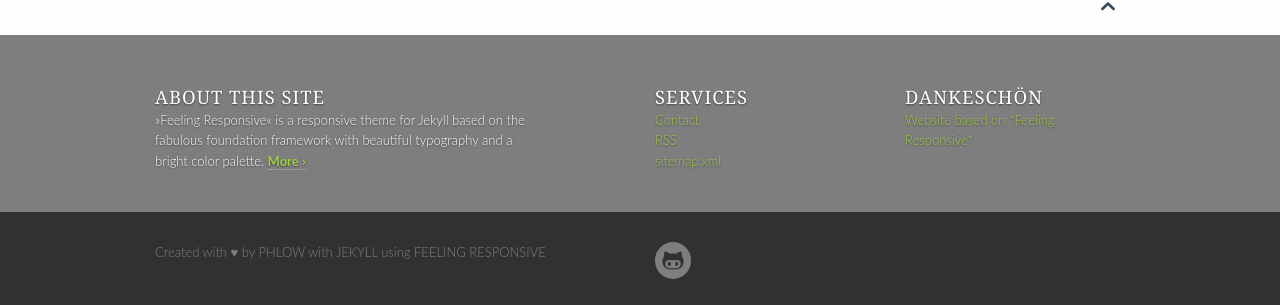
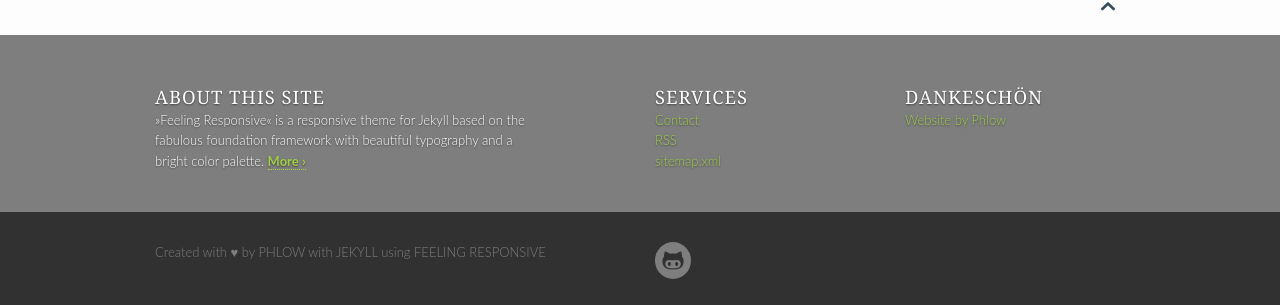
Before and after one commit to 8Monkeys/elmo, a Jekyll site: the page built from pages/design.md, in a window 1280 px wide. Shown: the part 661-966 px from the top of the page. Built offline with Jekyll 4.4.1, drawn with Linux system fonts in a browser that asks for light colours.

Commit message:
:candy: More appealing writing

```diff
--- a/_data/network.yml
+++ b/_data/network.yml
@@ -1,6 +1,6 @@
 - menu_name: "Dankeschön"
 
-- name: "Website based on *Feeling Responsive*"
+- name: "Website by Phlow"
   url: "http://phlow.github.io/feeling-responsive/"
   class: "feeling-responsive"
   title: "Website based on *Feeling Responsive*"
```
